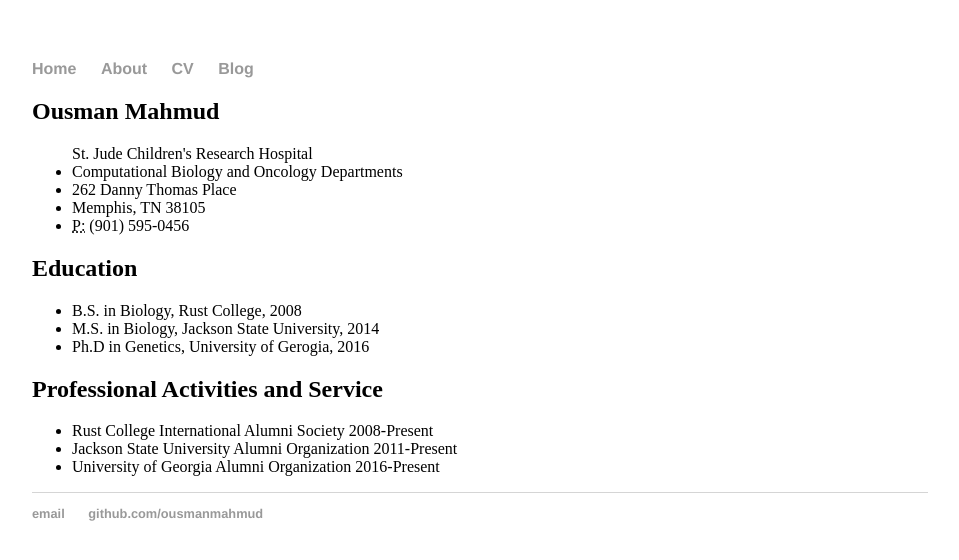
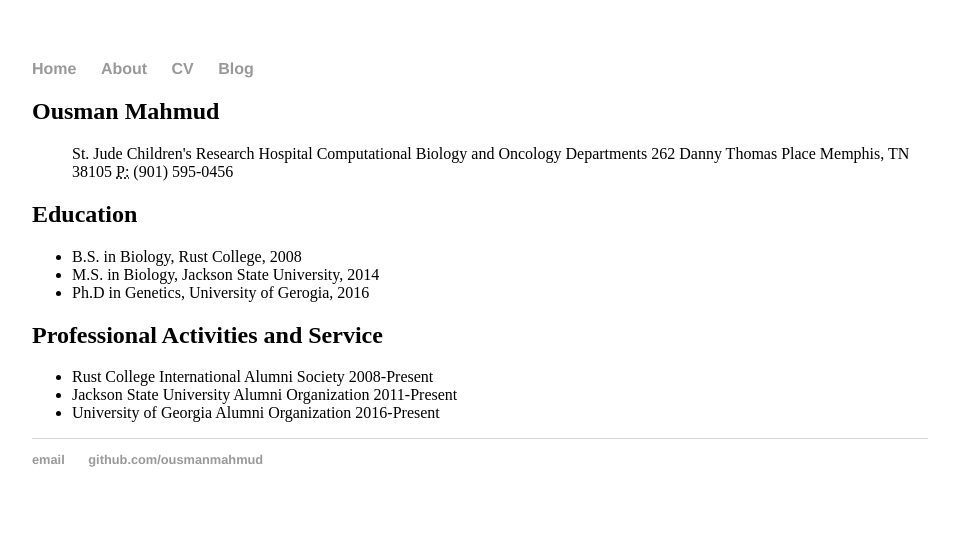
Before and after one commit to Zoites/zoites.github.io.old, a Jekyll site: the page built from cv/index.html, in a window 1280 px wide. Shown: the top 560 px of the page, without its empty margins (160-1119 px from the left). Built offline with Jekyll 4.4.1, drawn with Linux system fonts in a browser that asks for light colours.

```diff
--- a/cv/index.html
+++ b/cv/index.html
@@ -9,10 +9,10 @@ title: CV
 				<h2>Ousman Mahmud</h2>
 				<ul class="list-unstyled">
 					St. Jude Children's Research Hospital
-					<li>Computational Biology and Oncology Departments</li>
-					<li>262 Danny Thomas Place</li>
-					<li>Memphis, TN 38105</li>
-					<li><abbr title="phone">P:</abbr> (901) 595-0456</li>
+					Computational Biology and Oncology Departments
+					262 Danny Thomas Place
+					Memphis, TN 38105
+					<abbr title="phone">P:</abbr> (901) 595-0456
 </ul>
 				<h2>Education</h2>
 				<ul class="list-unstyled">
```
